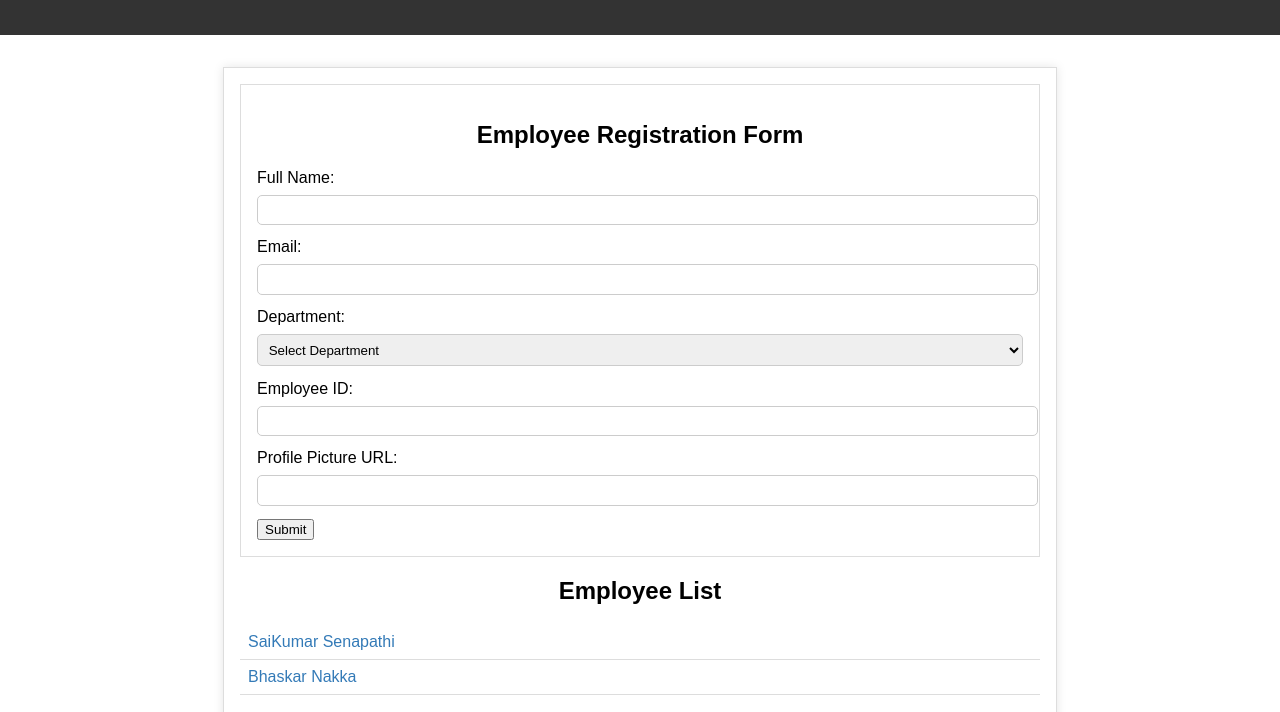
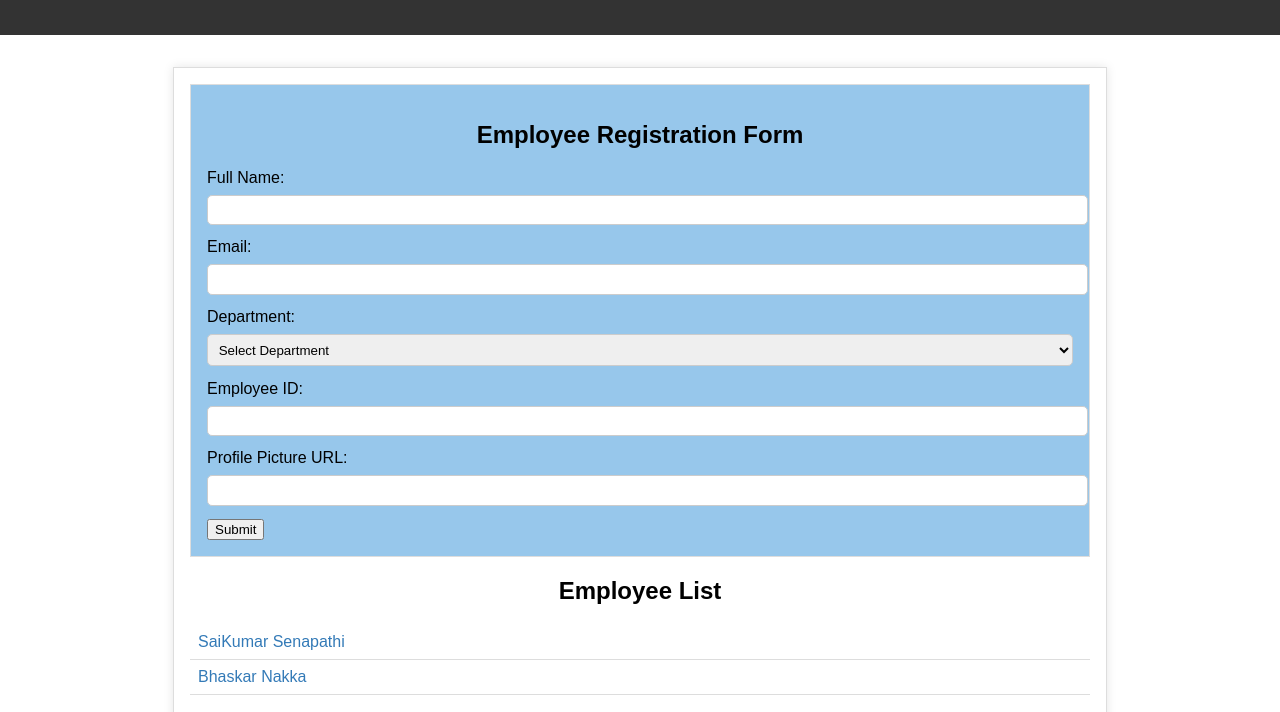
Before and after one commit to saikumar9229/innomaticsInternshipTask2, a plain HTML site: page Index.html in a window 1280 px wide. Shown: the part 77-789 px from the top of the page. Drawn offline with Linux system fonts and the light colour scheme.

Commit message:
some changes are done in the css file

```diff
--- a/styles.css
+++ b/styles.css
@@ -7,13 +7,13 @@ body {
 
 header {
     background-color: rgb(51, 51, 51);
-    color:white;
+    color:rgb(253, 252, 252);
     padding: 1em;
     text-align: center;
 }
 
 main {
-    max-width: 800px;
+    max-width: 900px;
     margin: 2em auto;
     padding: 1em;
     background-color: white;
@@ -26,7 +26,7 @@ h1, h2 {
 }
 
 .form-section {
-    background-color: white;
+    background-color: rgb(151, 199, 235);
     padding: 1em;
     border: 1px solid rgb(221, 221, 221);
     margin-bottom: 1em;
```
